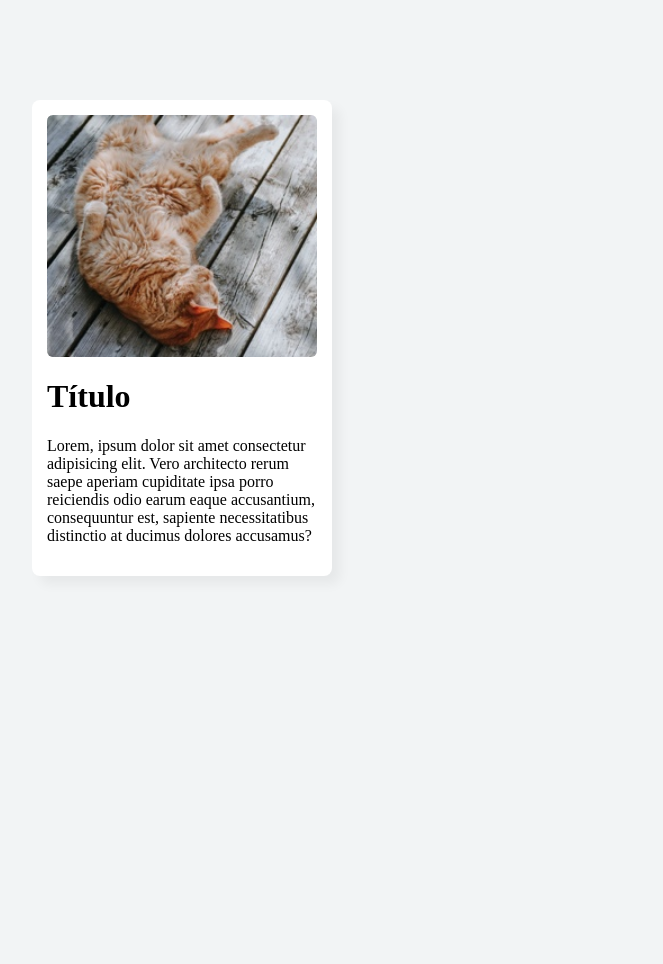
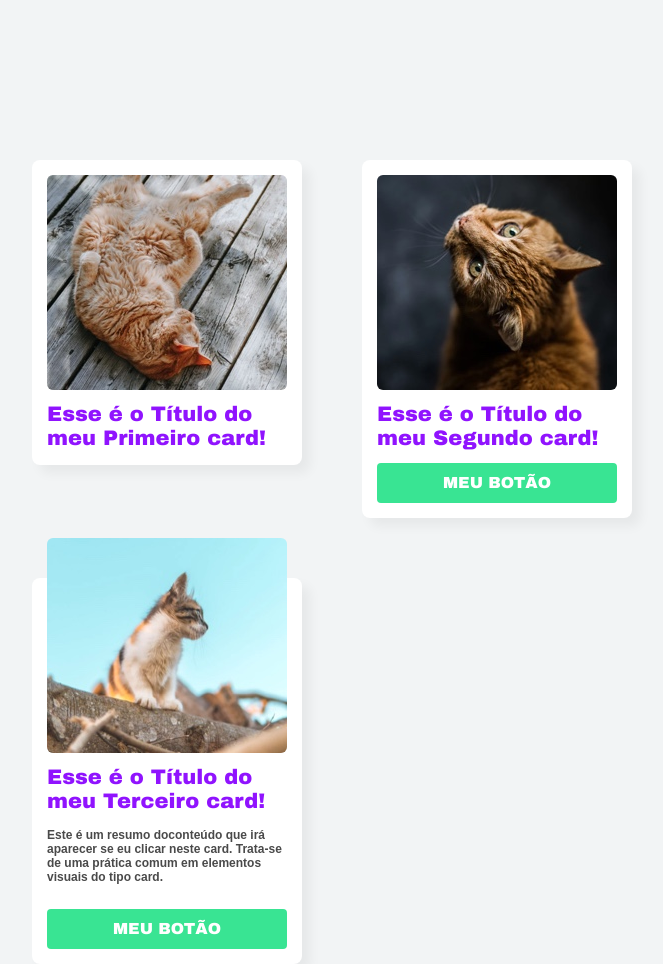
Before and after one commit to WandirPereira/CssReview2024, a plain HTML site: page Exercicio02CSS/index.html in a window 1280 px wide. Shown: the whole page, without its empty margins (160-823 px from the left). Before the commit the page ends 800 px from the top, so only its background shows below. Drawn offline with Linux system fonts and the light colour scheme.

Commit message:
Atualizando ex 02 CSS

```diff
--- a/Exercicio02CSS/css/style.css
+++ b/Exercicio02CSS/css/style.css
@@ -12,8 +12,8 @@ main {
 .card-container {
   width: 270px;
   display: table;
-  /* border: 10px;
-  border-color: green; */
+  float: left;
+  margin: 60px 60px 0 0;
 }
 
 .card {
@@ -23,6 +23,7 @@ main {
   border-radius: 8px;
   box-shadow: 8px 8px 12px rgba(0, 0, 0, 0.05);
   padding: 15px;
+  box-sizing: border-box; /*o card tinha 270 pix, depois do padding de 15 px passou a ter 300px. Como queremos 270px, o box-sizing força o padding a ser interno ao card.*/
 }
 
 /* .card img {  evitar usar tags genéricas. Pode gerar erros quando reaproveitamos o código
@@ -39,7 +40,7 @@ main {
 
   /*Para tornar tamanho da imagem responsivo*/
   /* margin: 15px auto; depois do padding no card, só precisa margin-bottom*/
-  margin-bottom: 15px;
+  margin-bottom: 12px;
   width: 100%;
   max-width: 100%; /*Para compatibilidade alguns browsers. Se imagem for maior, ocupár no máximo 100% ????*/
   height: auto;
@@ -47,5 +48,68 @@ main {
   /*As margens laterais somem, pois a imagem está ocupando 100% do card.
   Se forçar uma magem fixa ao invés de auto, imagem pode sair do card. Ficar maior que o card.
   Para resolver, colocar um padding na div pai (card)*/
-  box-sizing: border-box; /*o card tinha 270 pix, depois do padding de 15 px passou a ter 300px. Como queremos 270px, o box-sizing força o padding a ser interno ao card.*/
+  /*colocar box-sizing no card */
 }
+
+.card .card-image-shift {
+  margin-top: -55px;
+}
+
+/*OU*/
+
+/* .card .card-image-shift {
+  position: relative;
+  top: -55px;
+  margin-bottom: -55px;
+} */
+
+.card .card-body {
+  width: 100%;
+  display: table;
+}
+
+.card .card-body h1 {
+  font-family: Arial Black, Helvetica, sans-serif; /*Arial Black não é uma safe color*/
+  font-size: 21px;
+  /* font-weight: 800; pesos da fonte - negrito - Retirada, porque a fonte foi alterada de arial para arial black*/
+  line-height: 24px; /*altura da linha. texto ficará centralizado em uma linha de 24px de altura*/
+  color: #9013fe;
+  margin: 0;
+}
+
+.card .card-body p {
+  display: block;
+  font-family: Arial, Helvetica, sans-serif;
+  font-size: 12px;
+  line-height: 14px;
+  color: #4a4a4a;
+  font-weight: 800;
+  margin: 15px 0 12px 0;
+}
+
+.card .card-footer {
+  width: 100%;
+  display: table;
+}
+
+.card .card-footer .btn {
+  width: 100%;
+}
+
+.btn {
+  width: auto;
+  height: 40px;
+  display: inline-block; /*se não tiver display, não consegue colocar o valor de height. Com block, botão irá ocupar 100%. Com inline-block, só ocupa o tamanho do texto*/
+  background-color: #39e493;
+  color: white;
+  font-family: Arial Black, Helvetica, sans-serif;
+  font-size: 16px;
+  text-transform: uppercase; /*Coloca o text em letras maiúsculas*/
+  line-height: 40px;
+  text-decoration: none; /*Retirar o underline da âncora <a>*/
+  text-align: center;
+  margin-top: 13px;
+  padding: 0 30px; /*com qualquer tamanho de texto, irá manter o padding de 30px na horizontal (esquerda e direita)*/
+  border-radius: 4px;
+  box-sizing: border-box; /*Impedir que botão seja maior que o card*/
+}
--- a/Exercicio02CSS/index.html
+++ b/Exercicio02CSS/index.html
@@ -19,13 +19,79 @@
             class="card-image"
           />
           <div class="card-body">
-            <h1>Título</h1>
-            <p>
+            <h1>Esse é o Título do meu Primeiro card!</h1>
+            <!-- <p>
               Lorem, ipsum dolor sit amet consectetur adipisicing elit. Vero
               architecto rerum saepe aperiam cupiditate ipsa porro reiciendis
               odio earum eaque accusantium, consequuntur est, sapiente
               necessitatibus distinctio at ducimus dolores accusamus?
+            </p> -->
+          </div>
+
+          <!--<div class="card-footer">
+            <p>
+              <button onclick="window.open('http://codesigners.cc')">
+                Meu Botão
+              </button>
             </p>
+            <a class="btn" href="http://codesigners.cc">Meu Botão</a>
+          </div> -->
+        </div>
+      </div>
+
+      <div class="card-container">
+        <div class="card">
+          <img
+            src="images/gato-02.jpg"
+            alt="Gatinho"
+            title="Gatinho"
+            class="card-image"
+          />
+          <div class="card-body">
+            <h1>Esse é o Título do meu Segundo card!</h1>
+            <!-- <p>
+              Lorem, ipsum dolor sit amet consectetur adipisicing elit. Vero
+              architecto rerum saepe aperiam cupiditate ipsa porro reiciendis
+              odio earum eaque accusantium, consequuntur est, sapiente
+              necessitatibus distinctio at ducimus dolores accusamus?
+            </p> -->
+          </div>
+
+          <div class="card-footer">
+            <!-- <p>
+              <button onclick="window.open('http://codesigners.cc')">
+                Meu Botão
+              </button>
+            </p> -->
+            <a class="btn" href="http://codesigners.cc">Meu Botão</a>
+          </div>
+        </div>
+      </div>
+
+      <div class="card-container">
+        <div class="card">
+          <img
+            src="images/gato-03.jpg"
+            alt="Gatinho"
+            title="Gatinho"
+            class="card-image card-image-shift"
+          />
+          <div class="card-body">
+            <h1>Esse é o Título do meu Terceiro card!</h1>
+            <p>
+              Este é um resumo doconteúdo que irá aparecer se eu clicar neste
+              card. Trata-se de uma prática comum em elementos visuais do tipo
+              card.
+            </p>
+          </div>
+
+          <div class="card-footer">
+            <!-- <p>
+              <button onclick="window.open('http://codesigners.cc')">
+                Meu Botão
+              </button>
+            </p> -->
+            <a class="btn" href="http://codesigners.cc">Meu Botão</a>
           </div>
         </div>
       </div>
```
